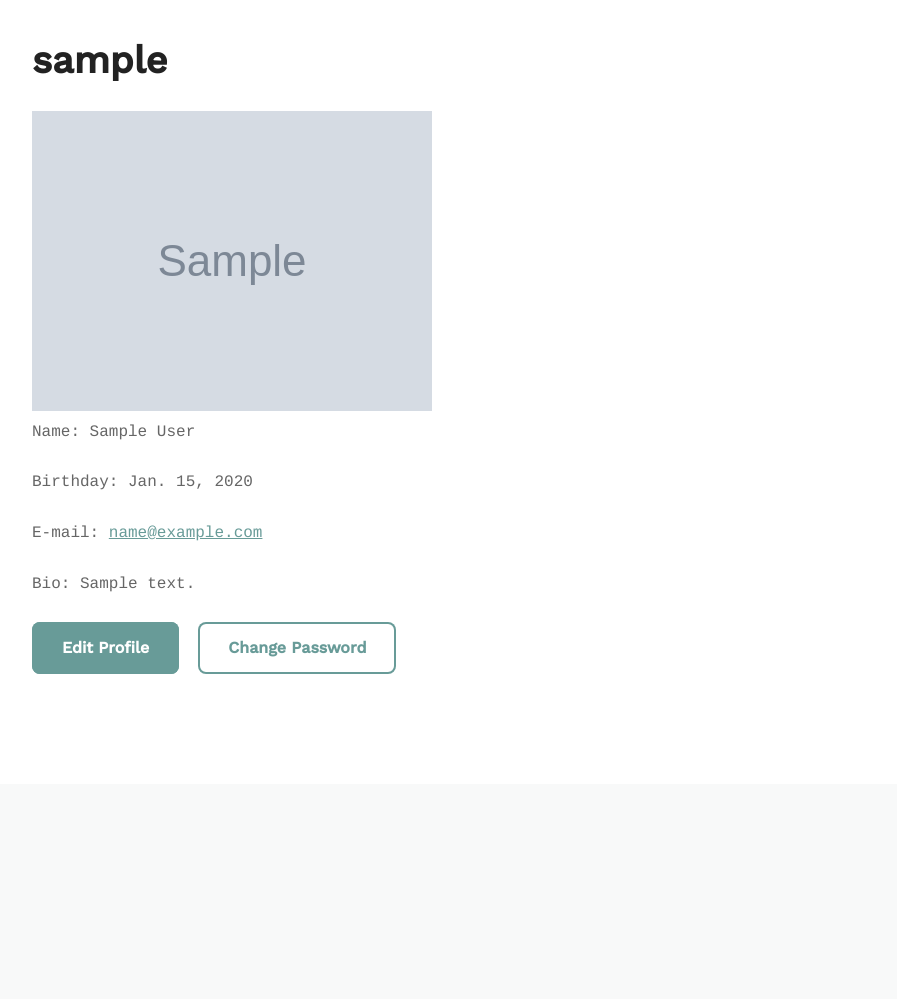
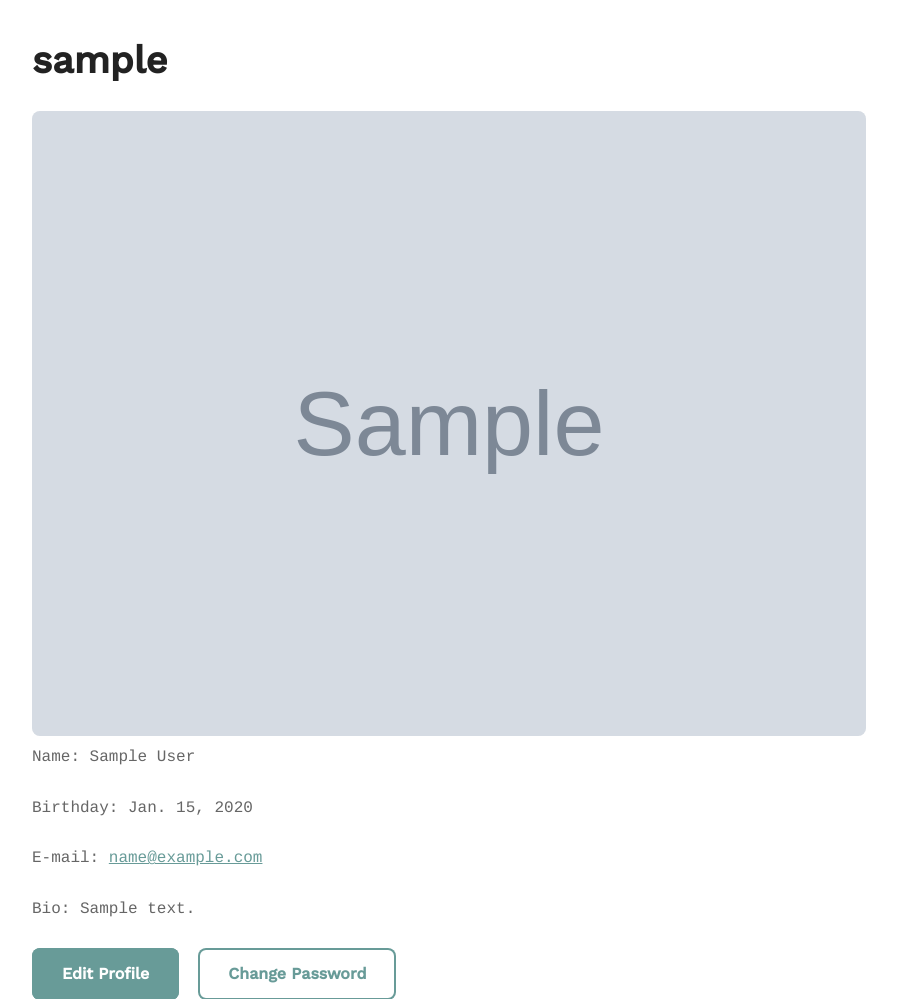
Before and after one commit to foleya/treehouse-project-7, a Django app: page /accounts/profile/ in a window 1280 px wide. Shown: the part 68-1067 px from the top of the page, without its empty margins (83-980 px from the left). Before the commit the page ends 742 px from the top, so only its background shows below. Run offline with Django 3.2, Linux system fonts and the light colour scheme; a user stored in the database is signed in; tables that the repository leaves empty hold one stand-in row (values such as "Sample post"); grey boxes marked "Sample" are stand-in pictures.

Commit message:
Added provided css-class to avatar in profile template

```diff
--- a/accounts/templates/accounts/profile.html
+++ b/accounts/templates/accounts/profile.html
@@ -6,9 +6,9 @@
     <div class="grid-80" style="word-wrap: break-word;">
     <h1>{{ user.username }}</h1>
     {% if profile.avatar %}
-        <img src="{{ profile.avatar.url }}" alt="{{ usr }} avatar">
+        <img class="circle--primary--avatar" src="{{ profile.avatar.url }}" alt="{{ usr }} avatar">
     {% endif %}
-        <p>Name: {{ user.first_name }} {{ user.last_name }}</p>
+        <p>Name: {{ user.first_name }} {{ user.last_name }}</pc>
         <p>Birthday: {{ profile.birthday }}</p>
         <p>E-mail: {{ user.email|urlize }}</p>
         <p>Bio: {{ profile.bio|linebreaksbr }}</p>
```
Also changed, not shown: assets/css/circle/core/docs.css (line endings or trailing spaces), assets/css/global.css (line endings or trailing spaces), db.sqlite3.
